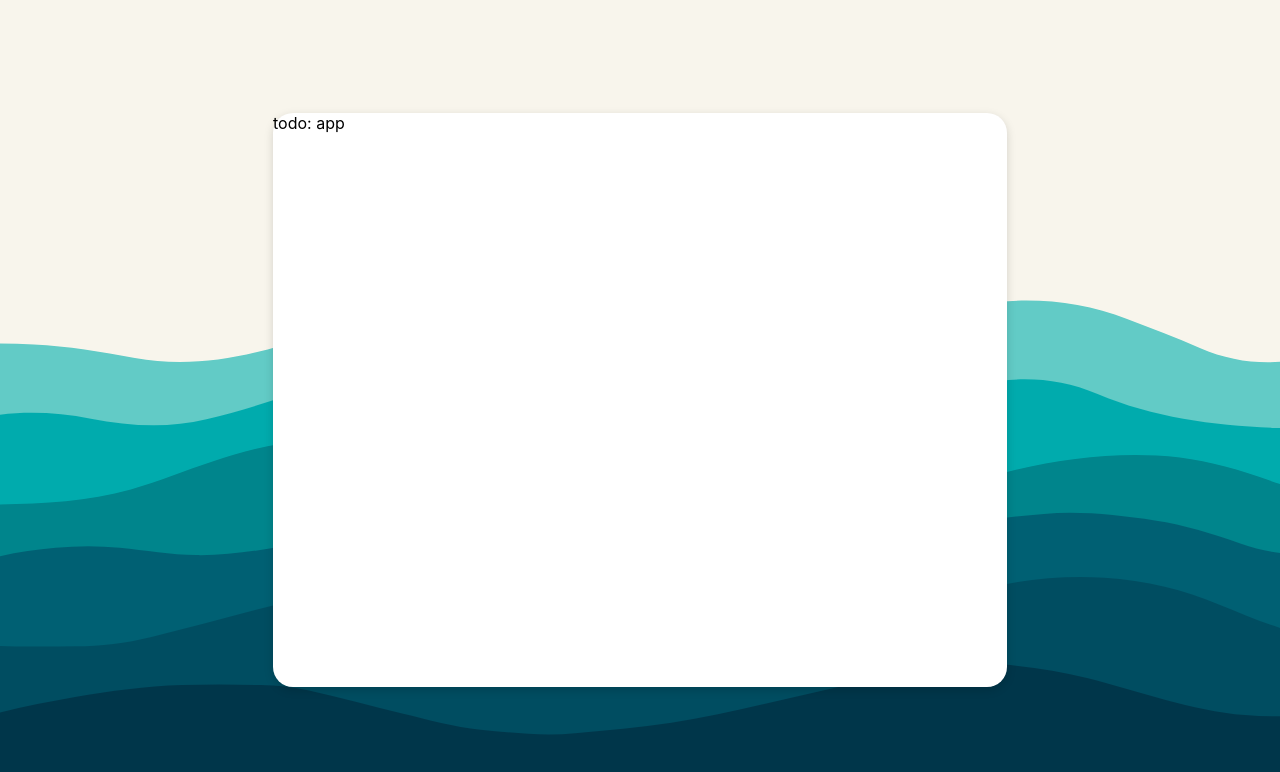
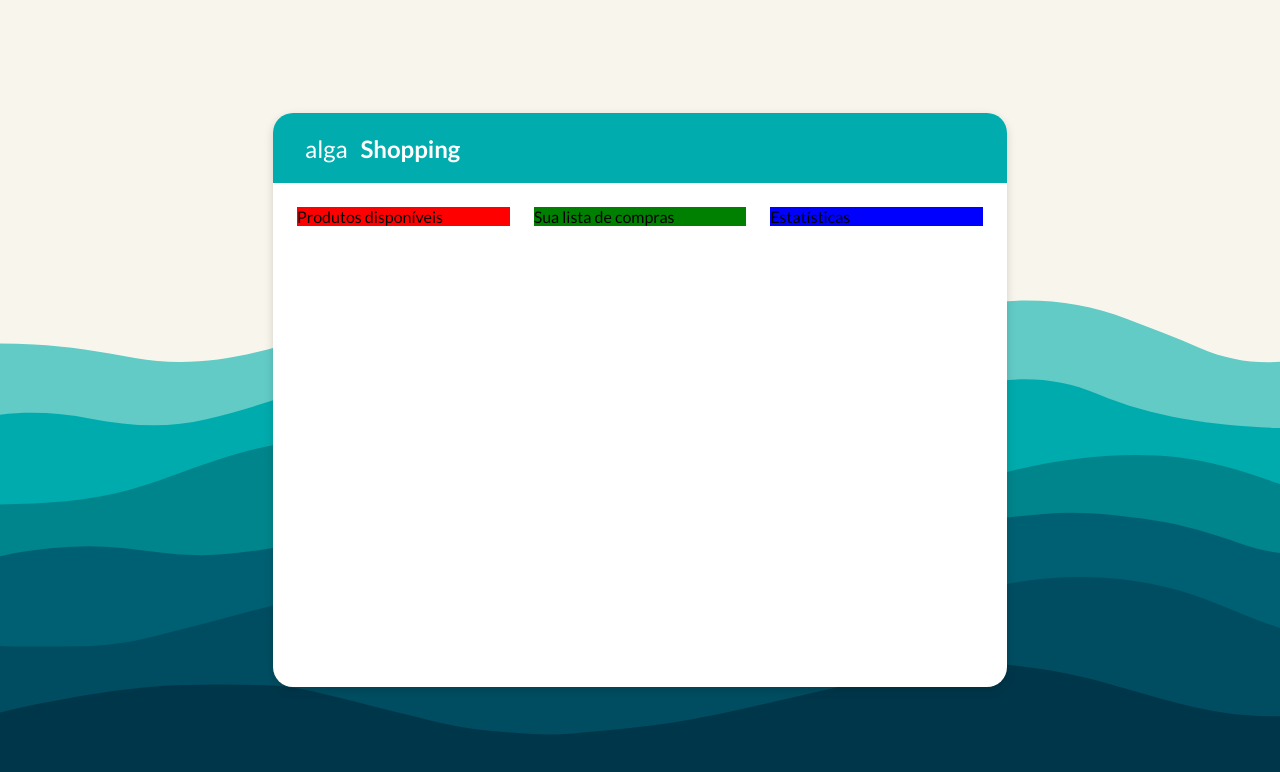
Before and after one commit to wallaceskt/algashopping, a React (Create React App) app: page / in a window 1280 px wide. Shown: the top 772 px of the page. Built offline with nearby package versions, Linux system fonts and the light colour scheme.

Commit message:
Adicionei o layout base.

```diff
--- a/src/components/App/App.jsx
+++ b/src/components/App/App.jsx
@@ -1,10 +1,17 @@
 import React from 'react';
+import AppHeader from '../AppHeader/AppHeader'
+import AppContainer from '../AppContainer/AppContainer'
 import { Wrapper, Container } from './App.styles'
 
 function App () {
     return <Wrapper>
         <Container>
-            todo: app
+            <AppHeader />
+            <AppContainer
+                left={<div style={ { backgroundColor: 'red' } }>Produtos disponíveis</div>}
+                middle={<div style={ { backgroundColor: 'green' } }>Sua lista de compras</div>}
+                right={<div style={ { backgroundColor: 'blue' } }>Estatísticas</div>}
+            />
         </Container>
     </Wrapper>
 }
--- /dev/null
+++ b/src/components/AppContainer/AppContainer.jsx
@@ -0,0 +1,12 @@
+import React from 'react'
+import { Wrapper } from './AppContainer.styles'
+
+function AppContainer({ left, middle, right }) {
+    return <Wrapper>
+        <div>{ left }</div>
+        <div>{ middle }</div>
+        <div>{ right }</div>
+    </Wrapper>
+}
+
+export default AppContainer
--- /dev/null
+++ b/src/components/AppContainer/AppContainer.styles.js
@@ -0,0 +1,8 @@
+import styled from 'styled-components'
+
+export const Wrapper = styled.main`
+    display: grid;
+    grid-template-columns: repeat(3, 1fr); /* 1fr, 1fr, 1fr */
+    grid-column-gap: 24px;
+    padding: 24px;
+`
--- /dev/null
+++ b/src/components/AppHeader/AppHeader.jsx
@@ -0,0 +1,10 @@
+import React from 'react'
+import { Wrapper } from './AppHeader.styles'
+
+function AppHeader() {
+    return <Wrapper>
+        <h1>alga <span>Shopping</span></h1>
+    </Wrapper>
+}
+
+export default AppHeader
--- /dev/null
+++ b/src/components/AppHeader/AppHeader.styles.js
@@ -0,0 +1,23 @@
+import styled from 'styled-components'
+
+export const Wrapper = styled.header`
+    height: 70px;
+    background-color: #00ACAE;
+    color: #fff;
+    font-size: 24px;
+    border-top-right-radius: 20px;
+    border-top-left-radius: 20px;
+    display: flex;
+    align-items: center;
+    padding: 0 32px;
+
+    h1 {
+        font-size: 24px;
+        font-weight: normal;
+    }
+
+    span {
+        font-weight: 700;
+        margin-left: 8px;
+    }
+`
--- a/src/index.css
+++ b/src/index.css
@@ -1,13 +1,11 @@
-body {
+@import url('https://fonts.googleapis.com/css2?family=Lato:wght@400;700;900&display=swap');
+
+* {
+  padding: 0;
   margin: 0;
-  font-family: -apple-system, BlinkMacSystemFont, 'Segoe UI', 'Roboto', 'Oxygen',
-    'Ubuntu', 'Cantarell', 'Fira Sans', 'Droid Sans', 'Helvetica Neue',
-    sans-serif;
-  -webkit-font-smoothing: antialiased;
-  -moz-osx-font-smoothing: grayscale;
+  box-sizing: border-box;
 }
 
-code {
-  font-family: source-code-pro, Menlo, Monaco, Consolas, 'Courier New',
-    monospace;
+body {
+  font-family: 'Lato', sans-serif;
 }
```
